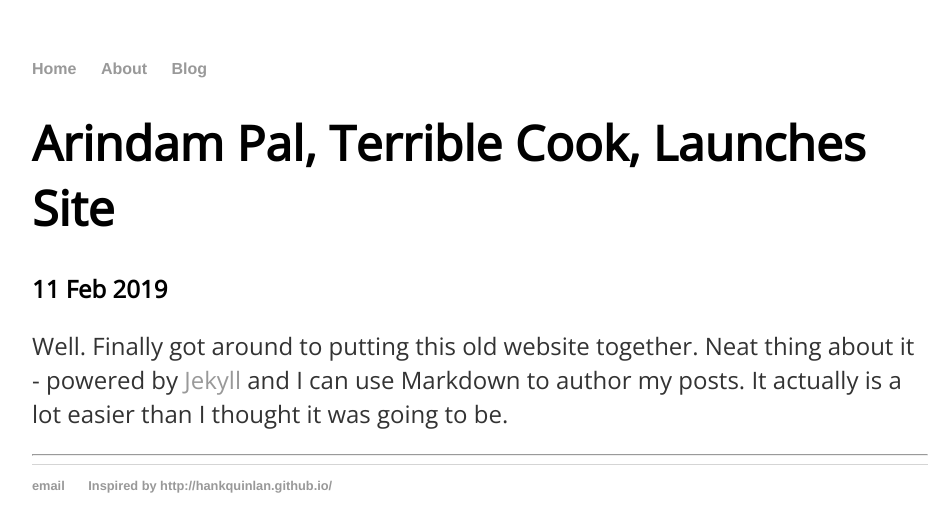
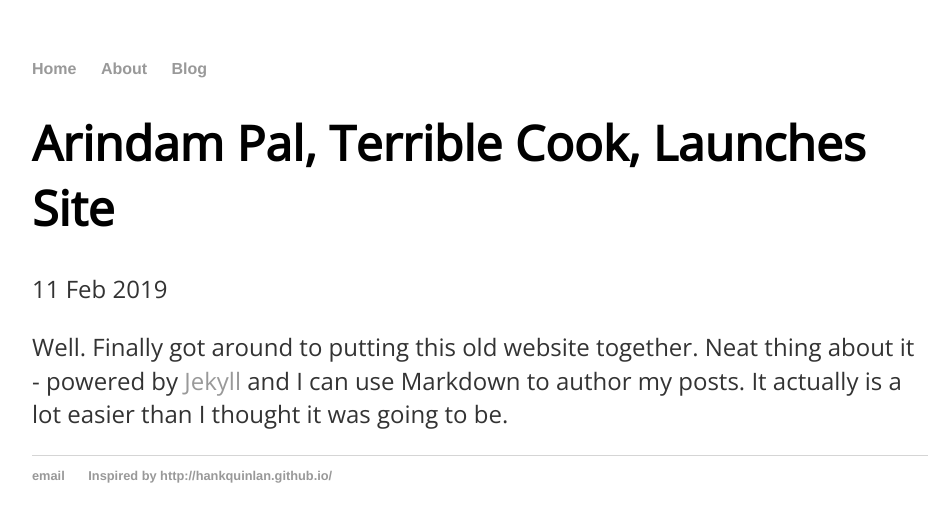
Before and after one commit to damnArin/damnArin.github.io, a Jekyll site: the page built from _posts/2019-02-11-Arindam-Pal-launches-blog.md, in a window 1280 px wide. Shown: the top 532 px of the page, without its empty margins (160-1105 px from the left). Built offline with Jekyll 4.4.1, drawn with Linux system fonts in a browser that asks for light colours; a file with an impossible date is left out.

Commit message:
post uupdated

```diff
--- a/_layouts/post.html
+++ b/_layouts/post.html
@@ -1,29 +1,14 @@
 ---
 layout: default
-notes: active
 ---
+<h1>{{ page.title }}</h1>
+<p class="meta">{{ page.date | date_to_string }}</p>
 
-<div class="notes">
-		<div class="note single">
-			<h1 class="title">{{ page.title }}</h1>
+<div class="post">
+  {{ content }}
+</div>
 
-			<h2 class="date"><info datetime="{{ page.date }}">
-				{{ page.date | date_to_string }} {% if page.author %} by {{ page.author }} {% endif %}
-			</info></h2>
-			<!-- Post content -->
-			<div class="notebody">
-				{{ content }}
-			</div>
-			<!-- Post info -->
-			<div class="noteinfo">
-			<!-- include some categories and tags maybe? -->
-			</div>
-
-			<hr>
-
-			<!-- Post comments -->
-			<div class="notecomments">
-				{% include disqus.html %}
-			</div>
-		</div><!-- / .note .single -->
-</div><!-- /.notes -->
+<!-- Post comments -->
+<div class="postcomments">
+	{% include disqus.html %}
+</div>
```
